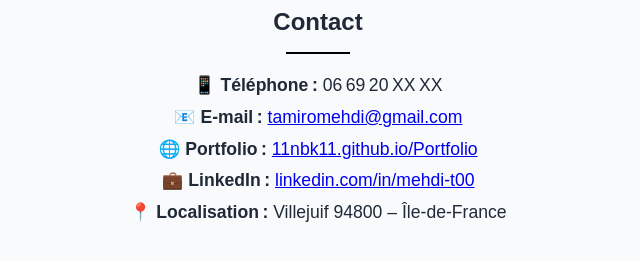
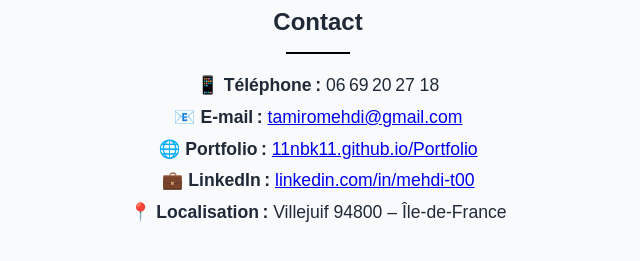
Before and after one commit to 11nbk11/Portfolio, a plain HTML site: page index.html in a window 1280 px wide. Shown: the part 7423-7684 px from the top of the page, 450-1090 px from the left. Drawn offline with Linux system fonts and the light colour scheme.

Commit message:
Update index.html

```diff
--- a/index.html
+++ b/index.html
@@ -270,7 +270,7 @@
     <section id="contact">
       <h2 class="title-big">Contact</h2><div class="divider"></div>
       <p style="font-size:1.1rem;line-height:1.8;">
-        📱 <strong>Téléphone :</strong> 06 69 20 XX XX<br>
+        📱 <strong>Téléphone :</strong> 06 69 20 27 18<br>
         📧 <strong>E‑mail :</strong> <a href="mailto:tamiromehdi@gmail.com">tamiromehdi@gmail.com</a><br>
         🌐 <strong>Portfolio :</strong> <a href="https://11nbk11.github.io/Portfolio/" target="_blank" rel="noopener">11nbk11.github.io/Portfolio</a><br>
         💼 <strong>LinkedIn :</strong> <a href="https://www.linkedin.com/in/mehdi-t00/" target="_blank" rel="noopener">linkedin.com/in/mehdi-t00</a><br>
```
